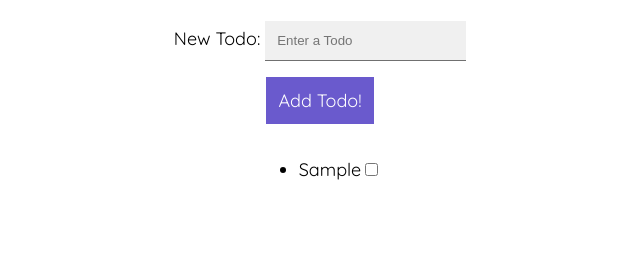
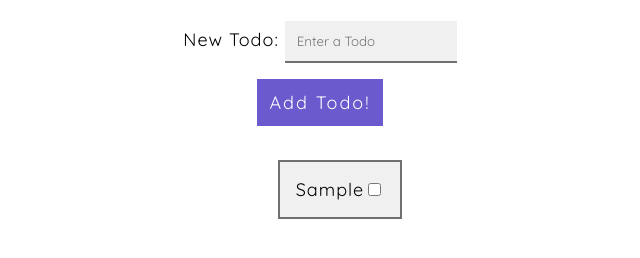
Before and after one commit to quentinikeno/TypeScript-Todos, a website: page index.html in a window 1280 px wide. Both pictures are taken after typing "Sample" into the empty fields and a click on the button "Add Todo!". Shown: the part 72-330 px from the top of the page, without its empty margins (320-960 px from the left). Drawn offline with Linux system fonts and the light colour scheme.

Commit message:
Style the list.

```diff
--- a/index.css
+++ b/index.css
@@ -2,6 +2,7 @@ body {
 	font-family: "Coming Soon", cursive;
 	font-family: "Quicksand", Arial, Helvetica, sans-serif;
 	font-size: 1.125rem;
+	letter-spacing: 0.0625rem;
 }
 
 h1 {
@@ -17,12 +18,15 @@ h1 {
 #todoform input {
 	padding: 0.75rem;
 	border: none;
-	border-bottom: 1px solid #707070;
+	border-bottom: 0.125rem solid #707070;
 	background-color: #f0f0f0;
+	font-family: "Coming Soon", cursive;
+	font-family: "Quicksand", Arial, Helvetica, sans-serif;
 }
 
 #todoform button {
 	display: block;
+	letter-spacing: 0.125rem;
 	padding: 0.75rem;
 	margin: 1rem auto;
 	border: none;
@@ -37,3 +41,17 @@ h1 {
 #todoform button:hover {
 	background-color: rgb(83, 64, 207);
 }
+
+#todolist li {
+	display: flex;
+	justify-content: space-between;
+	list-style: none;
+	padding: 1rem;
+	border: 0.125rem solid #707070;
+	border-bottom: 0;
+	background-color: #f0f0f0;
+}
+
+#todolist li:last-of-type {
+	border-bottom: 0.125rem solid #707070;
+}
```
